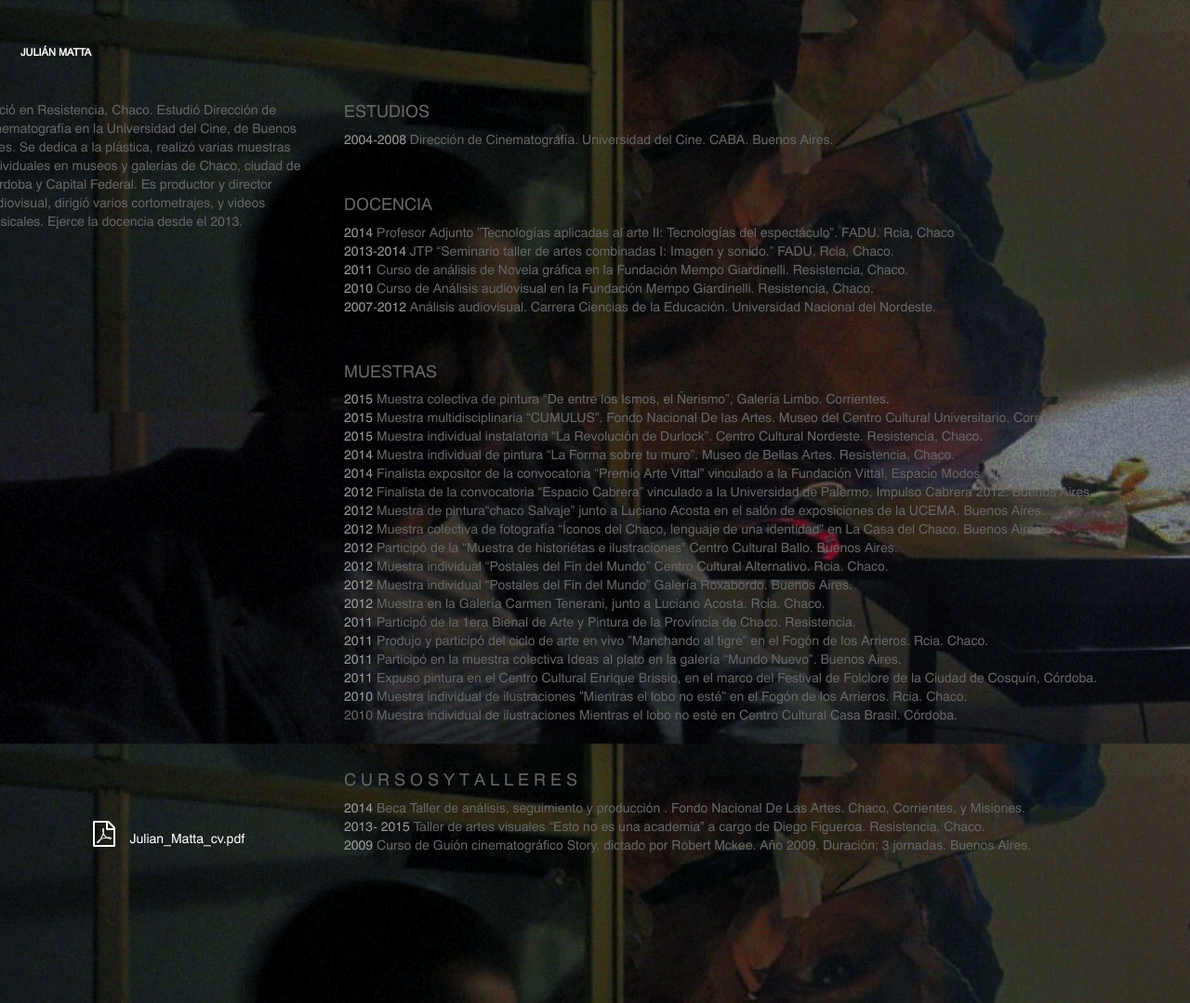
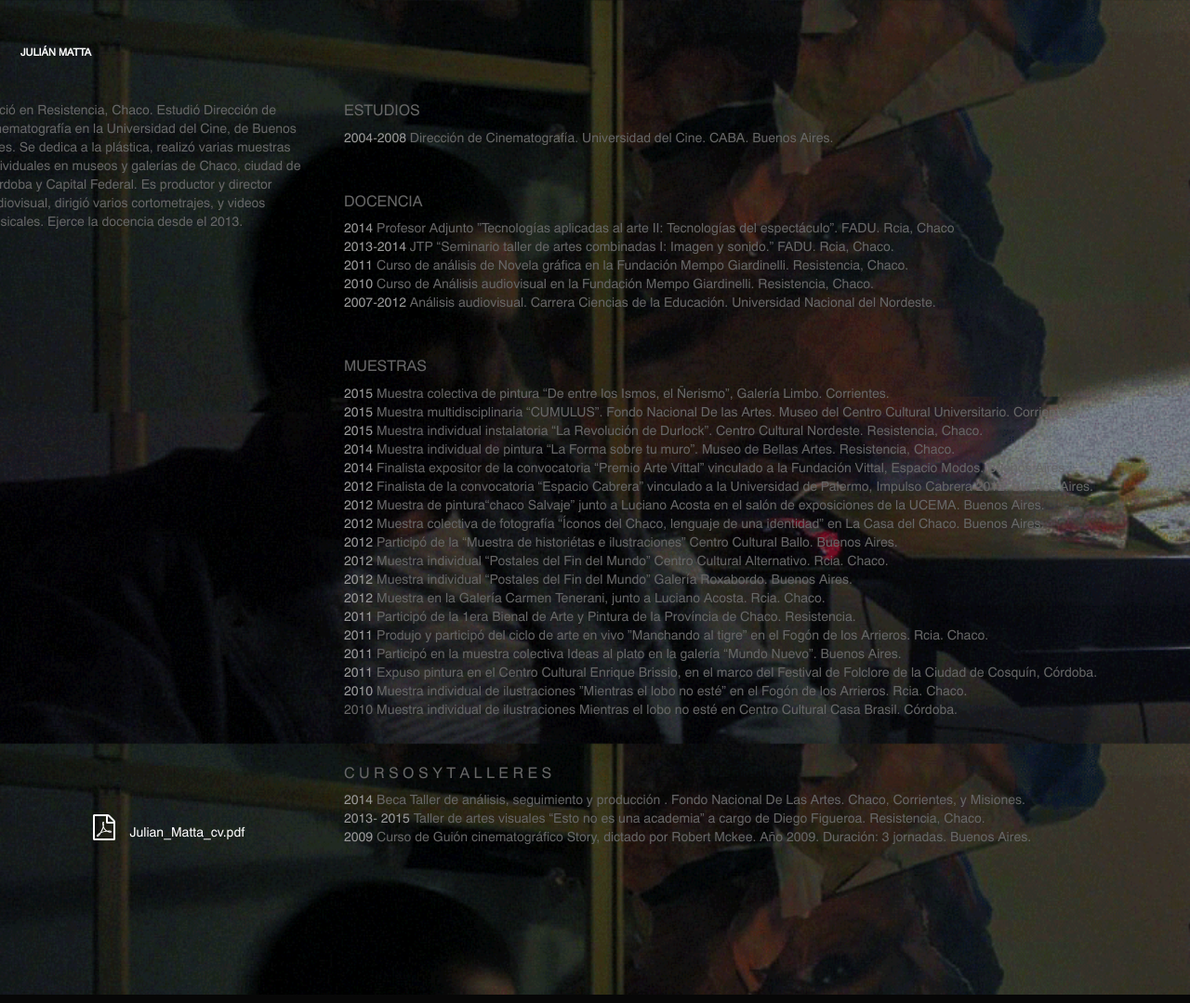
Before and after one commit to diegoduncan21/matta, a Django app: page /about/ in a window 1280 px wide. Shown: the whole page at 93% size. Run offline with Django 3.2, Linux system fonts and the light colour scheme; parts of the project's set-up code (start-up, migrations or seed data) failed here and were passed over; some libraries are stand-ins or nearby versions.

Commit message:
change h4 font-size

```diff
--- a/matta/static/css/project.css
+++ b/matta/static/css/project.css
@@ -103,7 +103,9 @@ ul>li>a:hover{
   position:absolute;
   top:80%;
 }
-
+.col-md-9.col-md-offset-3 > h4{
+  font-size:16px;
+}
 .mini{
   position: absolute;
   right: 75%;
```
